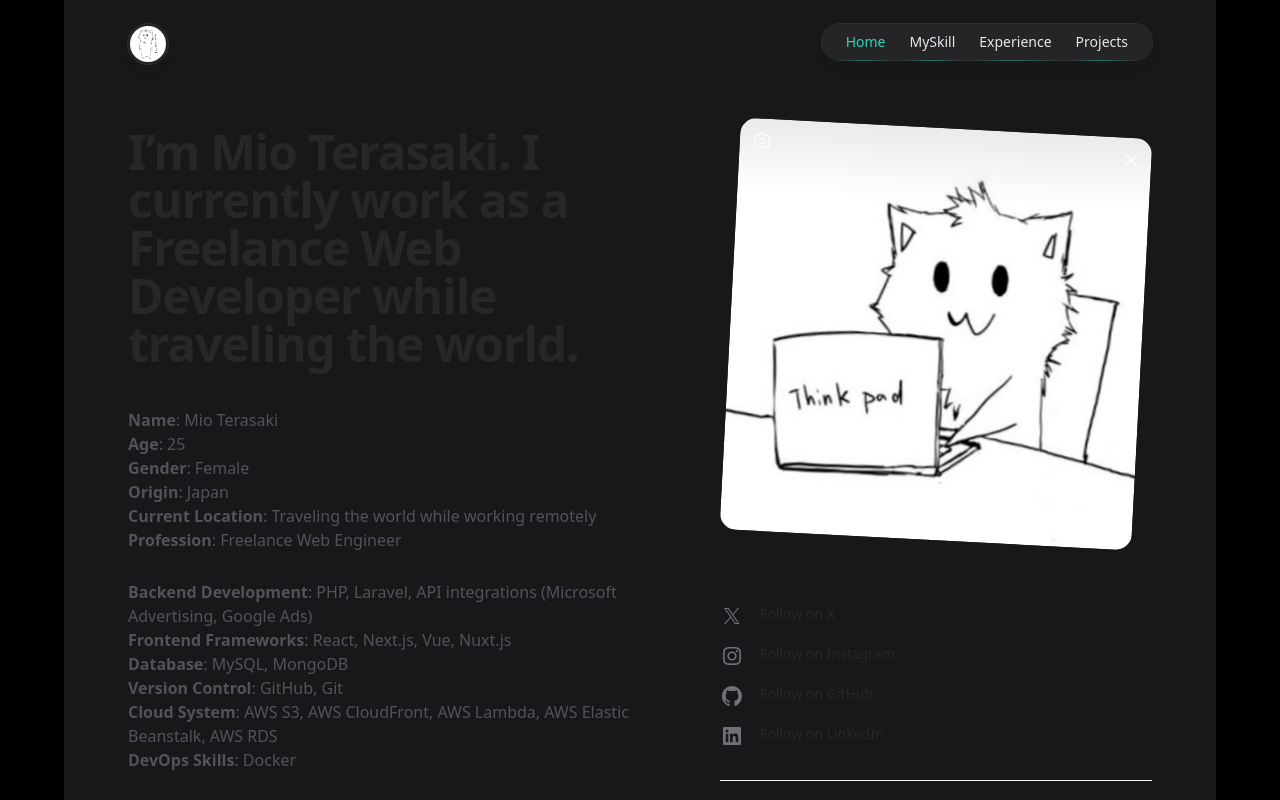
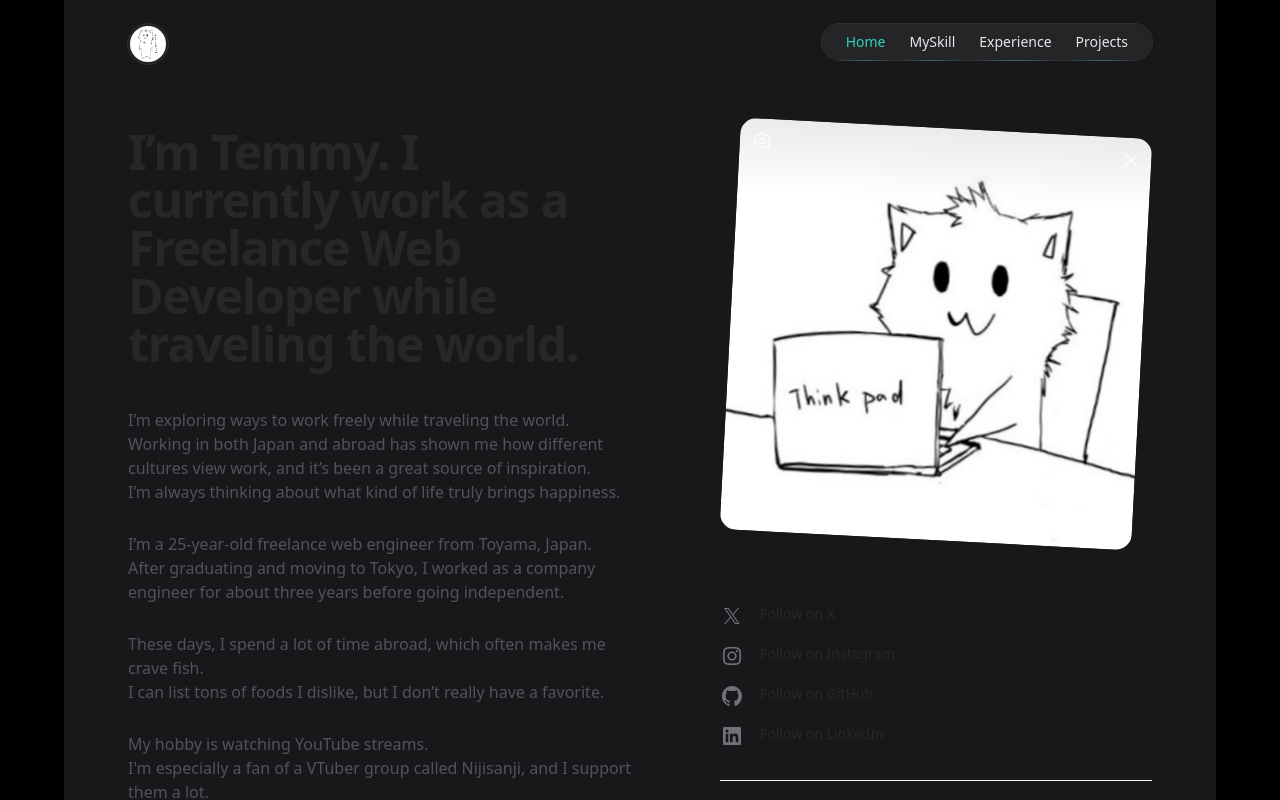
Before and after one commit to Temmy3620/miomio-portfolio, a Next.js app: page /home in a window 1280 px wide. Shown: the top 800 px of the page. Built offline with nearby package versions, Linux system fonts and the light colour scheme.

Commit message:
ホームの記述修正

```diff
--- a/app/home/page.tsx
+++ b/app/home/page.tsx
@@ -4,27 +4,44 @@ const user = {
   name: "Mio Terasaki",
   imageUrl: "/images/Temmyicon.png?auto=format&fit=facearea&facepad=2&w=256&h=256&q=80",
   email: "me512papiko512@gmail.com",
-  bio: "I’m Mio Terasaki. I currently work as a Freelance Web Developer while traveling the world.",
-  personalInfo: [
-    { label: "Name", value: "Mio Terasaki" },
-    { label: "Age", value: "25" },
-    { label: "Gender", value: "Female" },
-    { label: "Origin", value: "Japan" },
-    { label: "Current Location", value: "Traveling the world while working remotely" },
-    { label: "Profession", value: "Freelance Web Engineer" },
-  ],
-  skills: [
-    { label: "Backend Development", value: "PHP, Laravel, API integrations (Microsoft Advertising, Google Ads)" },
-    { label: "Frontend Frameworks", value: "React, Next.js, Vue, Nuxt.js" },
-    { label: "Database", value: "MySQL, MongoDB" },
-    { label: "Version Control", value: "GitHub, Git" },
-    { label: "Cloud System", value: "AWS S3, AWS CloudFront, AWS Lambda, AWS Elastic Beanstalk, AWS RDS" },
-    { label: "DevOps Skills", value: "Docker" },
-  ],
+  bio: "I’m Temmy. I currently work as a Freelance Web Developer while traveling the world.",
   interests: [
-    "Exploring new cultures and gaining inspiration from travel experiences",
-    "Big fan of VTuber content, especially streams by Mito Tsukino and Ange Katrina",
-    "Curious about space and technology innovations",
+    {
+      sentense:
+        [
+          "I’m exploring ways to work freely while traveling the world.",
+          "Working in both Japan and abroad has shown me how different cultures view work, and it’s been a great source of inspiration.",
+          "I’m always thinking about what kind of life truly brings happiness."
+        ]
+    },
+    {
+      sentense:
+        [
+          "I’m a 25-year-old freelance web engineer from Toyama, Japan.",
+          "After graduating and moving to Tokyo, I worked as a company engineer for about three years before going independent."
+        ]
+    },
+    {
+      sentense:
+        [
+          "These days, I spend a lot of time abroad, which often makes me crave fish.",
+          "I can list tons of foods I dislike, but I don’t really have a favorite."
+        ]
+    },
+    {
+      sentense:
+        [
+          "My hobby is watching YouTube streams.",
+          "I'm especially a fan of a VTuber group called Nijisanji, and I support them a lot."
+        ]
+    },
+    {
+      sentense:
+        [
+          "Big fan of VTuber content, especially streams by Mito Tsukino and Ange Katrina",
+          " Curious about space and technology innovations"
+        ]
+    },
   ],
   links: [
     {
@@ -124,25 +141,13 @@ export default function Home() {
           {user.bio}
         </h1>
         <div className="mt-10 space-y-7 text-base text-zinc-600 dark:text-zinc-400">
-          <ul>
-            {user.personalInfo.map((info, index) => (
-              <li key={index}>
-                <strong>{info.label}</strong>: {info.value}
-              </li>
-            ))}
-          </ul>
-          <ul>
-            {user.skills.map((skill, index) => (
-              <li key={index}>
-                <strong>{skill.label}</strong>: {skill.value}
-              </li>
-            ))}
-          </ul>
-          <ul>
-            {user.interests.map((interest, index) => (
-              <li key={index}>{interest}</li>
-            ))}
-          </ul>
+          {user.interests.map((interest, index) => (
+            <ul key={index}>
+              {interest.sentense.map((s, i) => (
+                <li key={i}>{s}</li>
+              ))}
+            </ul>
+          ))}
         </div>
       </div>
       <div className="lg:pl-20">
```
